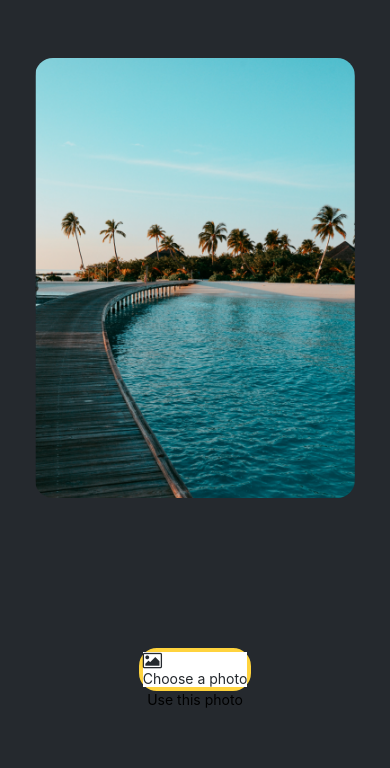
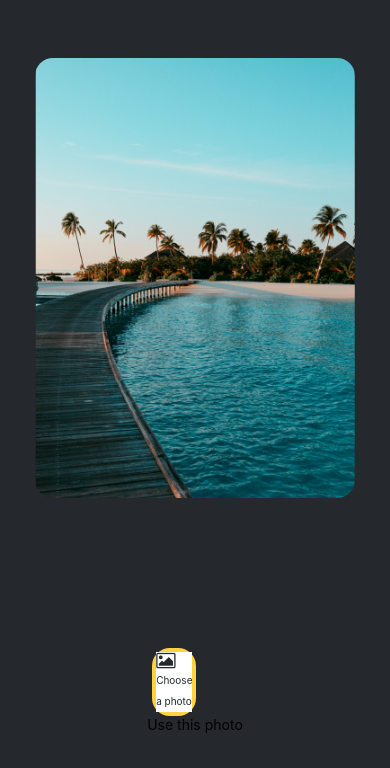
Before and after one commit to melimun/StickerSmash, a React Native app: screen / in a window 390 px wide. Shown: the top 768 px of the page. Built offline with nearby package versions, Linux system fonts and the light colour scheme.

Commit message:
Adding new emoji modal

```diff
--- a/App.js
+++ b/App.js
@@ -6,12 +6,29 @@ import ImageViewer from './components/ImageViewer';
 import * as ImagePicker from 'expo-image-picker';
 import { useState } from 'react';
 
+import CircleButton from './components/CircleButton';
+import IconButton from './components/IconButton';
+
 const PlaceholderImage = require("./assets/images/background-image.png");
 
 export default function App() {
 
+  /* states */
 
+  const [showAppOptions, setShowAppOptions] = useState(false);
   const [selectedImage, setSelectedImage] = useState(null);
+
+  const onReset = () => {
+    setShowAppOptions(false);
+  };
+
+  const onAddSticker = () => {
+    // we will implement this later
+  };
+
+  const onSaveImageAsync = async () => {
+    // we will implement this later
+  };
 
   /* image picker */
 
@@ -23,6 +40,7 @@ export default function App() {
 
     if (!result.canceled) {
       setSelectedImage(result.assets[0].uri);
+      setShowAppOptions(true);
     } else {
       alert('You did not select any image.');
     }
@@ -38,14 +56,27 @@ export default function App() {
           placeholderImageSource={PlaceholderImage}
           selectedImage={selectedImage}
         />
+
       </View>
-      <View style={styles.footerContainer}>
-        <Button theme="primary" label="Choose a photo" onPress={pickImageAsync}/>
-        <Button label="Use this photo" />
-      </View>
+
+      {showAppOptions ? (
+          <View style={styles.optionsContainer}>
+          <View style={styles.optionsRow}>
+            <IconButton icon="refresh" label="Reset" onPress={onReset} />
+            <CircleButton onPress={onAddSticker} />
+            <IconButton icon="save-alt" label="Save" onPress={onSaveImageAsync} />
+          </View>
+        </View>
+      ) : (
+        <View style={styles.footerContainer}>
+          <Button theme="primary" label="Choose a photo" onPress={pickImageAsync} />
+          <Button label="Use this photo" onPress={() => setShowAppOptions(true)} />
+        </View>
+      )}
       <StatusBar style="auto" />
     </View>
   );
+
 }
 
 
@@ -63,4 +94,12 @@ const styles = StyleSheet.create({
     flex: 1 / 3,
     alignItems: 'center',
   },
+  optionsContainer: {
+    position: 'absolute',
+    bottom: 80,
+  },
+  optionsRow: {
+    alignItems: 'center',
+    flexDirection: 'row',
+  },
 });
--- a/components/Button.js
+++ b/components/Button.js
@@ -4,26 +4,33 @@ import FontAwesome from "@expo/vector-icons/FontAwesome";
 export default function Button({ label, theme, onPress }) {
   if (theme === "primary") {
     return (
+
+        <View style={styles.row}>
+                 <View style={styles.column}>
+
       <View style={[styles.buttonContainer, { borderWidth: 4, borderColor: "#ffd33d", borderRadius: 18 }]}>
         <Pressable
           style={[styles.button, { backgroundColor: "#fff" }]}
           onPress={onPress}
         >
-          <FontAwesome
+        <FontAwesome
             name="picture-o"
             size={18}
             color="#25292e"
             style={styles.buttonIcon}
           />
-          <Text style={[styles.buttonLabel, { color: "#25292e" }]}>{label}</Text>
+          <Text style={[styles.smallText, { color: "#25292e" }]}>{label}</Text>
         </Pressable>
+
+      </View>
+      </View>
       </View>
     );
   }
 
   return (
     <View style={styles.buttonContainer}>
-        <Pressable style={styles.button} onPress={() => alert('You pressed a button.')}>
+        <Pressable style={styles.button} onPress={onPress}>
           <Text style={styles.buttonLabel}>{label}</Text>
         </Pressable>
       </View>
@@ -32,4 +39,19 @@ export default function Button({ label, theme, onPress }) {
 
 const styles = StyleSheet.create({
   // Styles from previous step remain unchanged.
+  smallText: {
+    fontSize:10,
+    lineHeight: 21
+  },
+   row: {
+    flexDirection: 'row',
+    flexWrap: 'wrap',
+  },
+  column: {
+    flexDirection: 'column',
+    alignItems: 'center',
+    width: '50%',
+    // borderWidth: 1,
+    // borderColor: 'blue',
+  },
 });
--- /dev/null
+++ b/components/CircleButton.js
@@ -0,0 +1,31 @@
+import { View, Pressable, StyleSheet } from 'react-native';
+import MaterialIcons from '@expo/vector-icons/MaterialIcons';
+
+export default function CircleButton({ onPress }) {
+  return (
+    <View style={styles.circleButtonContainer}>
+      <Pressable style={styles.circleButton} onPress={onPress}>
+        <MaterialIcons name="add" size={38} color="#25292e" />
+      </Pressable>
+    </View>
+  );
+}
+
+const styles = StyleSheet.create({
+  circleButtonContainer: {
+    width: 84,
+    height: 84,
+    marginHorizontal: 60,
+    borderWidth: 4,
+    borderColor: '#ffd33d',
+    borderRadius: 42,
+    padding: 3,
+  },
+  circleButton: {
+    flex: 1,
+    justifyContent: 'center',
+    alignItems: 'center',
+    borderRadius: 42,
+    backgroundColor: '#fff',
+  },
+});
--- /dev/null
+++ b/components/IconButton.js
@@ -0,0 +1,22 @@
+import { Pressable, StyleSheet, Text } from 'react-native';
+import MaterialIcons from '@expo/vector-icons/MaterialIcons';
+
+export default function IconButton({ icon, label, onPress }) {
+  return (
+    <Pressable style={styles.iconButton} onPress={onPress}>
+      <MaterialIcons name={icon} size={24} color="#fff" />
+      <Text style={styles.iconButtonLabel}>{label}</Text>
+    </Pressable>
+  );
+}
+
+const styles = StyleSheet.create({
+  iconButton: {
+    justifyContent: 'center',
+    alignItems: 'center',
+  },
+  iconButtonLabel: {
+    color: '#fff',
+    marginTop: 12,
+  },
+});
```
Also changed, not shown: components/EmojiPicker.js (added, +22 -0 lines).
